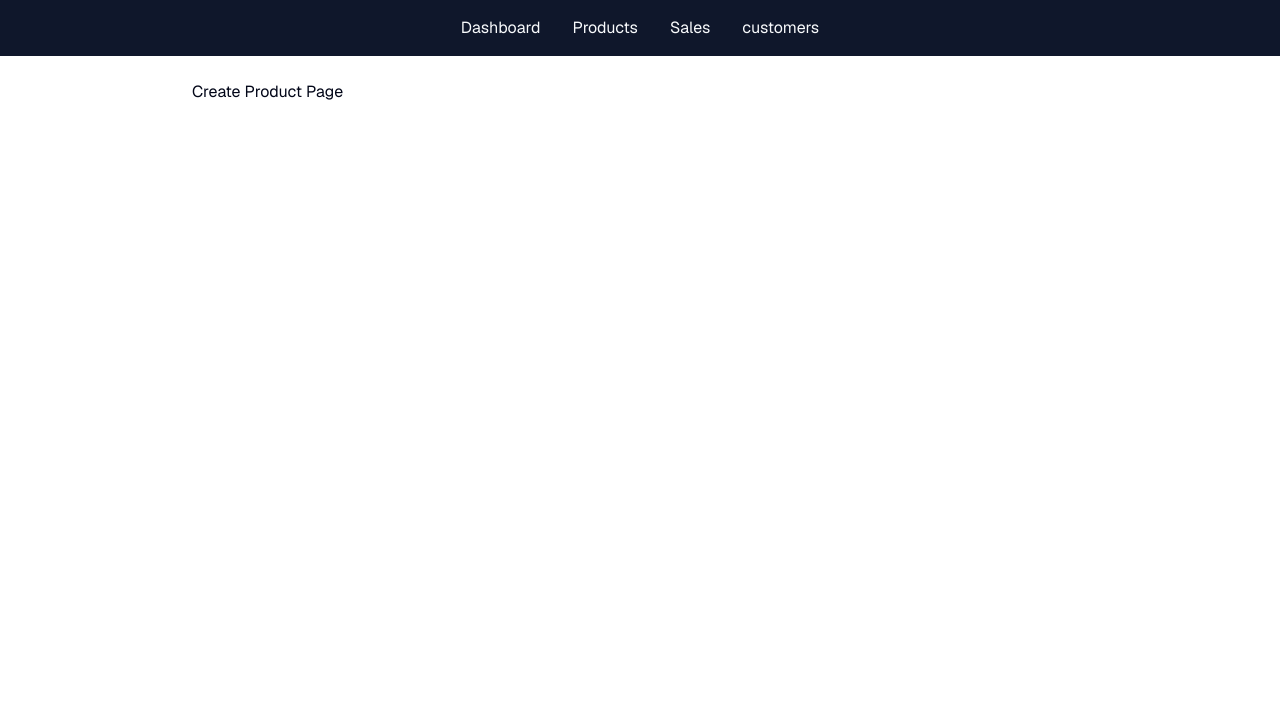
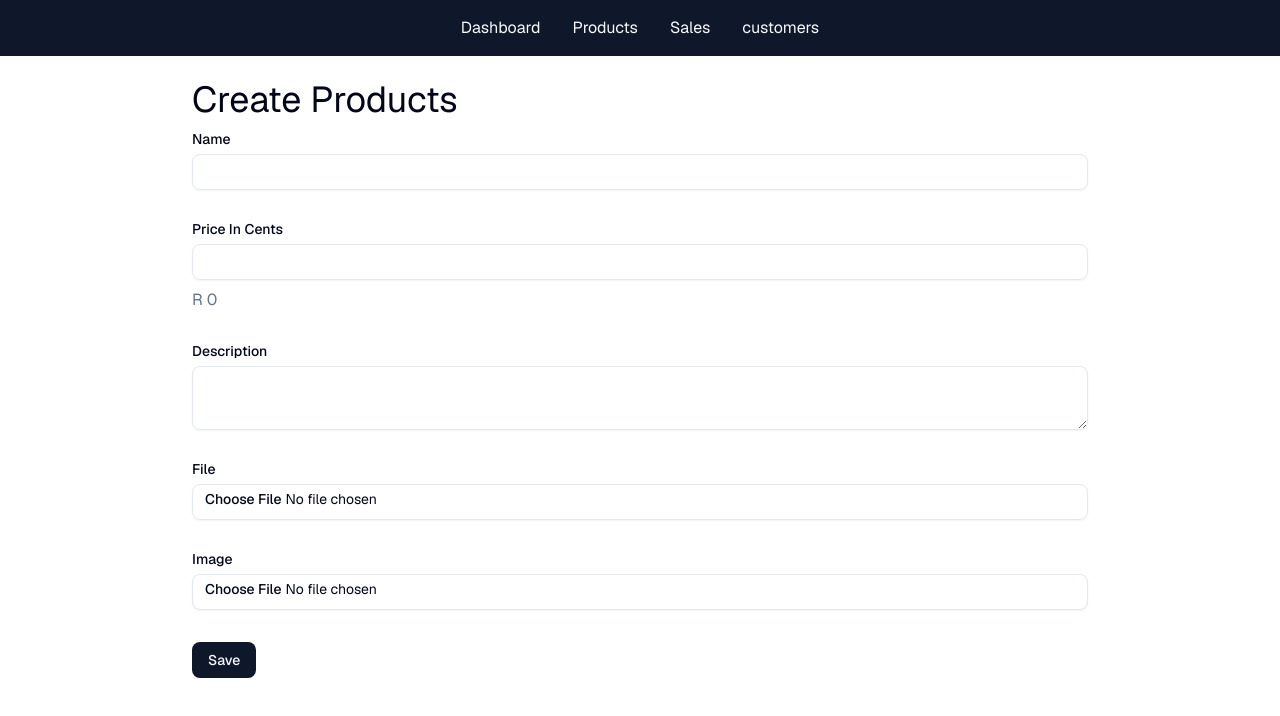
Before and after one commit to rorisangputu/ecomm-mvp, a Next.js app: page /admin/products/new in a window 1280 px wide. Shown: the top 716 px of the page. Built offline with nearby package versions, Linux system fonts and the light colour scheme.

Commit message:
creating product page interface

```diff
--- a/src/app/admin/products/new/page.tsx
+++ b/src/app/admin/products/new/page.tsx
@@ -1,3 +1,11 @@
+import PageHeader from "../../_components/PageHeader";
+import { ProductForm } from "../_components/ProductForm";
+
 export default async function CreateProductpage() {
-  return <h1>Create Product Page</h1>;
+  return (
+    <>
+      <PageHeader>Create Products</PageHeader>
+      <ProductForm />
+    </>
+  );
 }
```
